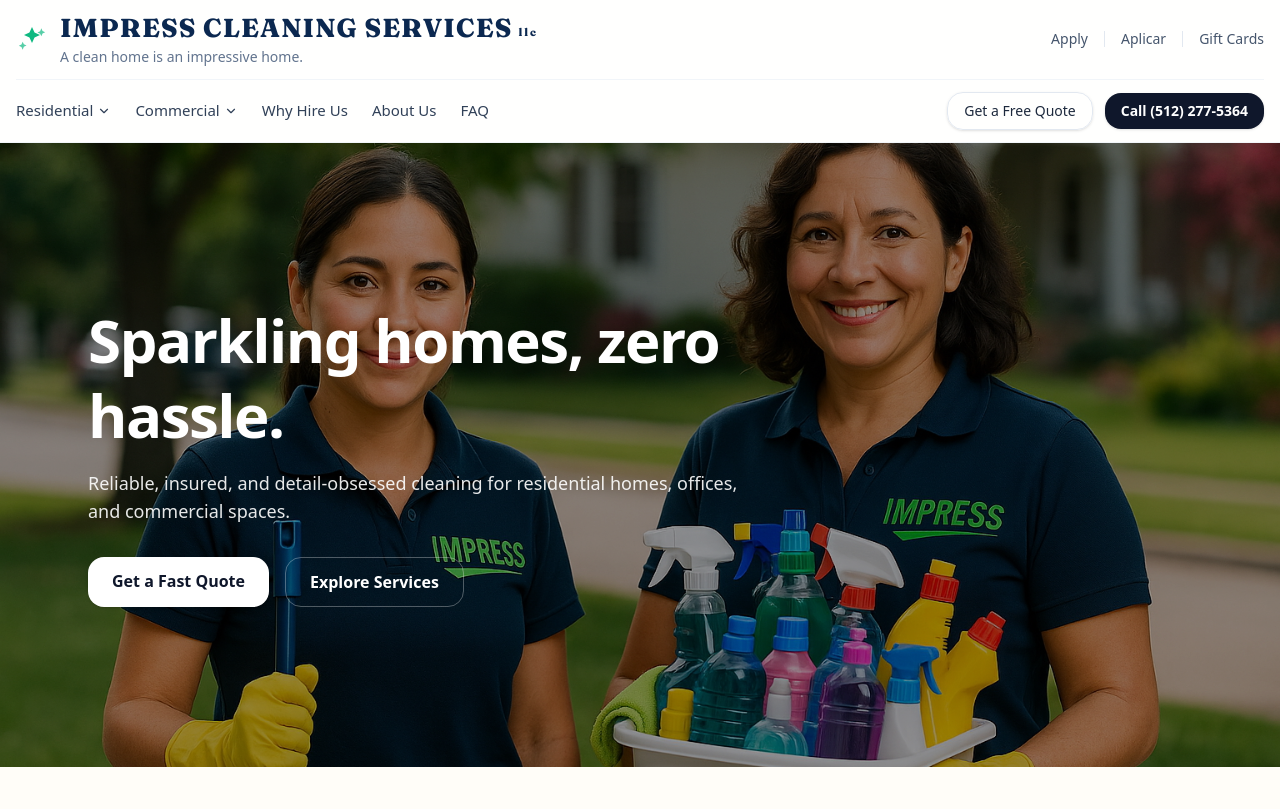
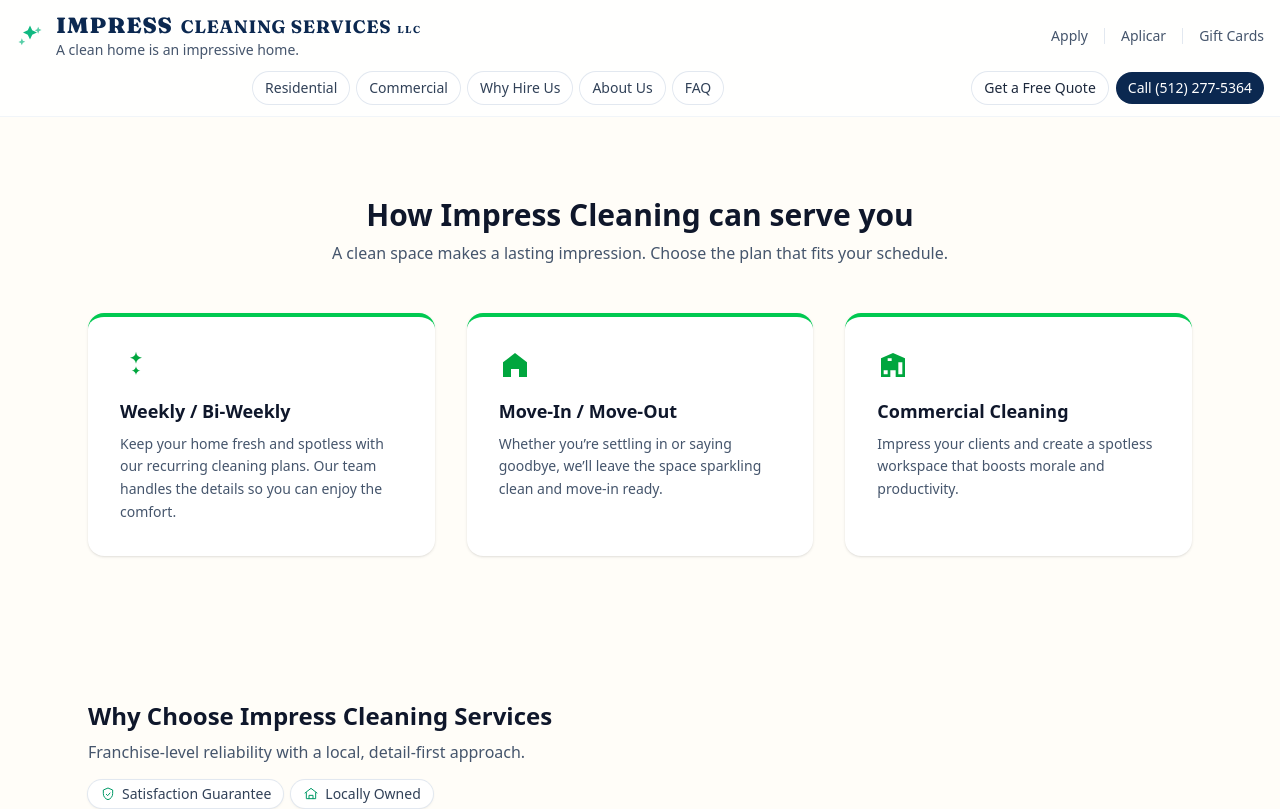
Before and after one commit to resp23f/impress-cleaning-site, a Next.js app: page / in a window 1280 px wide. Shown: the top 809 px of the page. Built offline with nearby package versions, Linux system fonts and the light colour scheme.

Commit message:
Remove old page-level footer; use global Footer component

```diff
--- a/src/app/ImpressCleaningSite.jsx
+++ b/src/app/ImpressCleaningSite.jsx
@@ -84,138 +84,92 @@ export default function ImpressCleaningSite() {
 
   return (
     <main id="home" className="min-h-screen text-slate-800">
-
 {/* Header */}
 <header className="sticky top-0 z-40 bg-white/80 backdrop-blur border-b border-slate-100">
   <div className="mx-auto max-w-7xl px-4">
-    {/* Row 1: Brand + utility */}
+
+    {/* Row 1: Brand + utility links */}
     <div className="flex items-center justify-between py-3">
-      {/* Brand (sparkle + wordmark) */}
-      <a href="/" className="flex items-center gap-3" aria-label="Impress Cleaning Services LLC">    <img
-      src="/sparkle.svg"
-      alt=""
-      aria-hidden="true"
-      className="w-8 h-8 shrink-0"
-    />
-    <div className="flex flex-col leading-tight">
+      {/* Brand */}
+      <a href="/" className="shrink-0 flex items-center gap-3" aria-label="Impress Cleaning Services LLC">
+        <img src="/sparkle.svg" alt="" aria-hidden="true" className="w-7 h-7 shrink-0" />
+        <div className="leading-tight">
           <div className="flex items-baseline gap-2">
-        <span className="font-brand uppercase tracking-[0.045em] text-[24px] md:text-[26px] font-extrabold text-[#0B2850]">
-          Impress Cleaning Services
-        </span>
-        <span className="font-brand lowercase tracking-[0.18em] text-[10px] md:text-[11px] font-extrabold text-brand align-super -ml-0.5 relative -top-[1px] text-[#0B2850]">
-          LLC
-        </span>
+            <span className="font-brand uppercase tracking-[0.04em] text-[20px] md:text-[22px] font-black text-[#0B2850]">Impress</span>
+            <span className="font-brand uppercase tracking-[0.04em] text-[16px] md:text-[18px] font-bold text-[#0B2850]">Cleaning Services</span>
+            <span className="font-brand uppercase tracking-[0.14em] text-[10px] text-[#0B2850] align-super -ml-0.5">LLC</span>
           </div>
-      <p className="text-slate-500 text-sm mt-0.5 text-[#0B2850]">
-        A clean home is an impressive home.
-      </p>
+          <p className="text-slate-600 text-xs md:text-sm">A clean home is an impressive home.</p>
         </div>
       </a>
 
-      {/* Utility links (desktop only) */}
+      {/* Utility links (right) */}
       <ul className="hidden md:flex items-center text-sm text-slate-600">
-  <li>
-    <a href="/careers" className="hover:text-slate-900">Apply</a>
-  </li>
+        <li><a href="/careers" className="hover:text-slate-900">Apply</a></li>
         <li className="mx-4 h-4 w-px bg-slate-200" aria-hidden="true" />
-  <li>
-    <a href="/aplicar" className="hover:text-slate-900">Aplicar</a>
-  </li>
+        <li><a href="/aplicar" className="hover:text-slate-900">Aplicar</a></li>
         <li className="mx-4 h-4 w-px bg-slate-200" aria-hidden="true" />
-  <li>
-    <a href="/gift-cards" className="hover:text-slate-900">Gift Cards</a>
-  </li>
+        <li><a href="/gift-cards" className="hover:text-slate-900">Gift Cards</a></li>
       </ul>
     </div>
 
-    {/* Thin divider between rows */}
-    <div className="border-t border-slate-100" />
-
-    {/* Row 2: Main nav + CTAs */}
-    <div className="flex items-center justify-between py-3">
-      {/* ↓ Move your existing nav (DropdownMenu components and links) here */}
-      <nav className="hidden md:flex items-center gap-6 text-[15px] font-medium text-slate-700">
-        <DropdownMenu
-          label="Residential"
-          items={[
-            { label: "Recurring Cleaning", href: "#services" },
-            { label: "One-Time Cleaning", href: "#services" },
-            { label: "Move-In / Move-Out", href: "#services" },
-            { label: "Eco-Friendly", href: "#services" },
-          ]}
-                      />
-            <DropdownMenu
-              label="Commercial"
-              items={[
-                { label: "Post-Construction", href: "#industries" },
-                { label: "Professional Offices", href: "#industries" },
-              ]}
-        />
-        <a href="#why" className="hover:text-slate-950">Why Hire Us</a>
-        <a href="/about" className="hover:text-slate-950">About Us</a>
-        <a href="/faq" className="hover:text-slate-950">FAQ</a>
+    {/* Row 2: Tabs + CTAs */}
+    <div className="flex items-center gap-3 pb-3">
+      {/* Tabs (center, elastic) */}
+      <nav className="flex-1 min-w-0">
+        <ul
+          className="hide-scrollbar flex gap-2 overflow-x-auto whitespace-nowrap md:justify-center md:overflow-visible"
+          aria-label="Primary"
+        >
+          {[
+            ["Residential", "#home"],
+            ["Commercial", "#commercial"],
+            ["Why Hire Us", "#why"],
+            ["About Us", "#about"],
+            ["FAQ", "#faq"],
+          ].map(([label, href]) => (
+            <li key={label}>
+              <a
+                href={href}
+                className="inline-flex items-center rounded-full px-3 py-1.5 text-sm ring-1 ring-slate-200 bg-white text-slate-700 hover:text-slate-900 hover:shadow-sm transition"
+              >
+                {label}
+              </a>
+            </li>
+          ))}
+        </ul>
       </nav>
 
-      {/* Keep your CTAs */}
-      <div className="flex items-center gap-3">
+      {/* CTAs (right) */}
+      <div className="shrink-0 hidden sm:flex items-center gap-2">
         <a
           href="#quote"
-          className="rounded-2xl px-4 py-2 text-sm font-medium shadow-sm border border-slate-200 hover:border-slate-300 hover:shadow"
+          className="inline-flex items-center rounded-full px-3 py-1.5 text-sm ring-1 ring-slate-200 bg-white hover:shadow-sm"
         >
           Get a Free Quote
         </a>
         <a
-          href="tel:+1-512-277-5364"
-          className="hidden md:inline-flex rounded-2xl px-4 py-2 text-sm font-semibold bg-slate-900 text-white shadow hover:shadow-md"
+          href="tel:15122775364"
+          className="inline-flex items-center rounded-full bg-[#0B2850] px-3 py-1.5 text-white text-sm hover:shadow-sm"
         >
           Call (512) 277-5364
+        </a>
+      </div>
+
+      {/* Compact CTA on very small widths */}
+      <div className="sm:hidden shrink-0">
+        <a
+          href="#quote"
+          className="inline-flex items-center rounded-full bg-[#0B2850] px-3 py-1.5 text-white text-sm"
+        >
+          Quote
         </a>
       </div>
     </div>
   </div>
 </header>
 
-      {/* Hero */}
-<section
-  className="relative bg-slate-900 text-white"
-  id="home"
->
-  {/* Background image */}
-  <img
-    src="/hero-cleaners.jpg"
-    alt="Professional cleaners from Impress Cleaning"
-    className="absolute inset-0 w-full h-full object-cover"
-  />
-  <div className="absolute inset-0 bg-black/40" /> {/* subtle dark overlay */}
-
-  {/* Text content */}
-  <div className="relative z-10 mx-auto max-w-6xl px-6 py-32 md:py-40">
-    <div className="max-w-2xl">
-      <h1 className="text-4xl md:text-6xl font-bold tracking-tight leading-tight">
-        Sparkling homes, zero hassle.
-      </h1>
-      <p className="mt-4 text-lg text-white/90 max-w-prose">
-        Reliable, insured, and detail-obsessed cleaning for residential homes, offices, and commercial spaces.
-      </p>
-      <div className="mt-8 flex flex-wrap gap-4">
-        <a
-          href="#quote"
-          className="rounded-2xl px-6 py-3 font-semibold bg-white text-slate-900 shadow hover:shadow-md"
-        >
-          Get a Fast Quote
-        </a>
-        <a
-          href="#services"
-          className="rounded-2xl px-6 py-3 font-semibold border border-white/30 text-white hover:bg-white/10"
-        >
-          Explore Services
-        </a>
-      </div>
-    </div>
-  </div>
-</section>
-
-      {/* Services (trimmed) */}
+      {/* Services */}
 <section id="services" className="py-20 bg-[#FFFDF8]">
   <div className="max-w-6xl mx-auto px-6 text-center">
     <h2 className="text-3xl font-bold text-slate-900 mb-2">How Impress Cleaning can serve you</h2>
@@ -420,6 +374,12 @@ export default function ImpressCleaningSite() {
 
 {/* Quote Form */}
 <section id="quote" className="mx-auto max-w-7xl px-4 py-16">
+    <h2 className="text-2xl md:text-4xl font-extrabold tracking-tight text-[#0B2850]">
+    Request a Quote
+  </h2>
+  <p className="mt-3 md:mt-3 text-lg md:text-1xl leading-snug text-slate-600 max-w-5xl">
+    Tell us about your space and schedule. We’ll respond quickly after submitting your request.
+  </p>
   <form onSubmit={handleSubmit} className="rounded-2xl bg-white ring-1 ring-slate-200 shadow-sm p-6 md:p-8">
     <div className="grid grid-cols-1 md:grid-cols-2 gap-4">
       {/* Name */}
```
Lines whose indentation alone changed are shown as unchanged.
